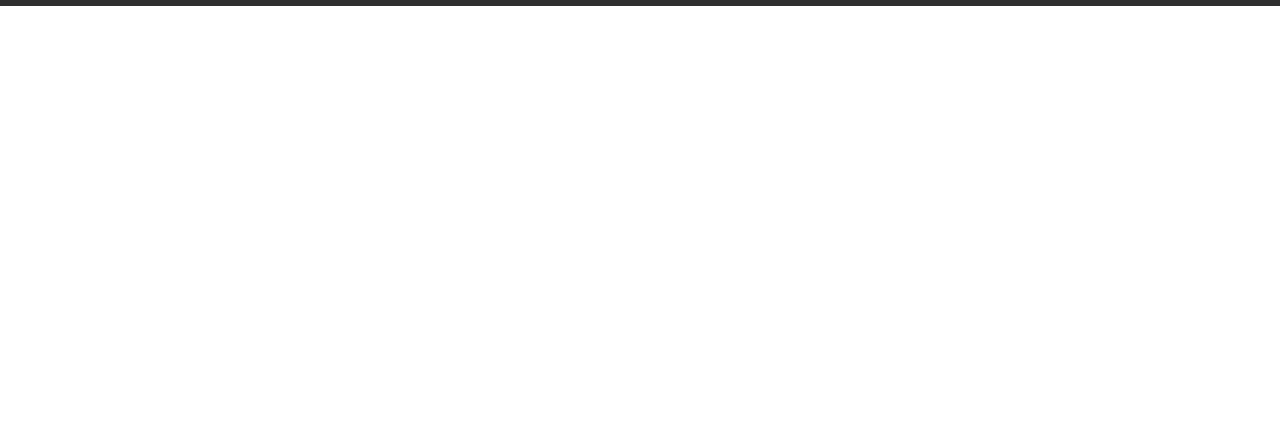
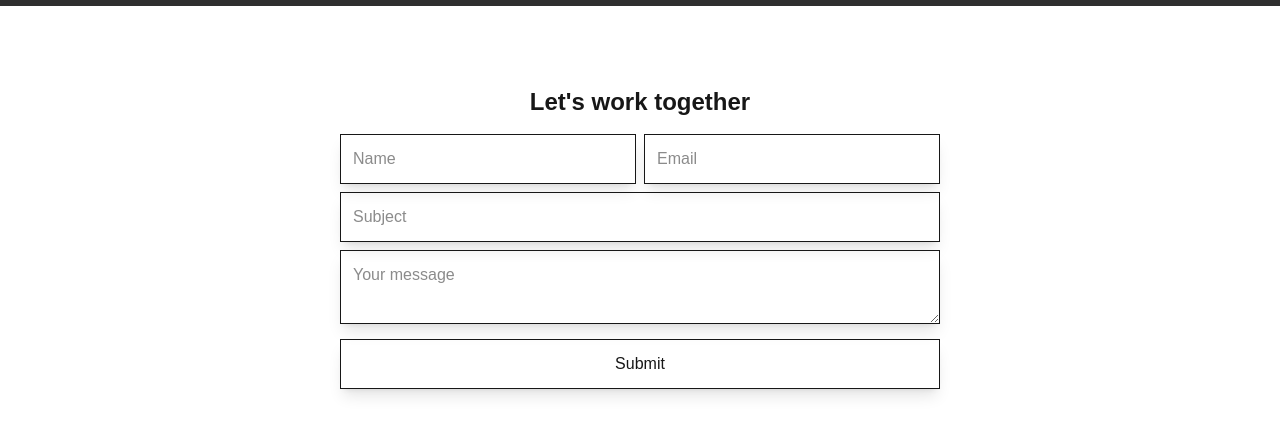
Before and after one commit to dim50dim/toys, a Next.js app: page /contact in a window 1280 px wide. Shown: the part 794-1228 px from the top of the page. Before the commit the page ends 848 px from the top, so only its background shows below. Built offline with nearby package versions, Linux system fonts and the light colour scheme; grey boxes are pictures that could not be loaded.

Commit message:
almost finish basic part.

```diff
--- a/next.config.mjs
+++ b/next.config.mjs
@@ -4,7 +4,7 @@ const nextConfig = {
   output: 'export',
   images: {
     unoptimized: true, // required for next export
-    domains: ['images.unsplash.com'], // optional, safe to keep
+
   },
 //   basePath: '/<repo-name>', // only if using GitHub Pages under a repo
 };
--- /dev/null
+++ b/src/app/components/Contact.jsx
@@ -0,0 +1,20 @@
+import React from 'react'
+
+const Contact = () => {
+  return (
+    <div className='max-w-[1240px] m-auto p-4 h-screen'>
+        <h1 className='text-2xl font-bold text-center p-4'>Let's work together</h1>
+         <form className='max-w-[600px] m-auto' >
+                <div className='grid-cols-2 gap-2 grid'>
+                    <input className='border shadow-lg p-3' type="text" placeholder='Name' />
+                    <input className='border shadow-lg p-3' type="text" placeholder='Email' />
+                </div>
+                <input  className='border shadow-lg p-3 w-full my-2' type="text" placeholder='Subject'/>
+                <textarea  className='border shadow-lg p-3 w-full' name="" id="" cols='30' placeholder='Your message'></textarea>
+                <button className='border shadow-lg p-3 w-full mt-2'>Submit</button>
+         </form>
+    </div>
+  )
+}
+
+export default Contact
--- a/src/app/contact/page.jsx
+++ b/src/app/contact/page.jsx
@@ -1,10 +1,12 @@
 import React from 'react'
 import Hero from '../components/Hero'
+import Contact from '../components/Contact'
 
 const contact = ({heading,message}) => {
   return (
     <div>
        <Hero heading="This is my contacts" message="Get in touch" />
+       <Contact/>
     </div>
   )
 }
```
